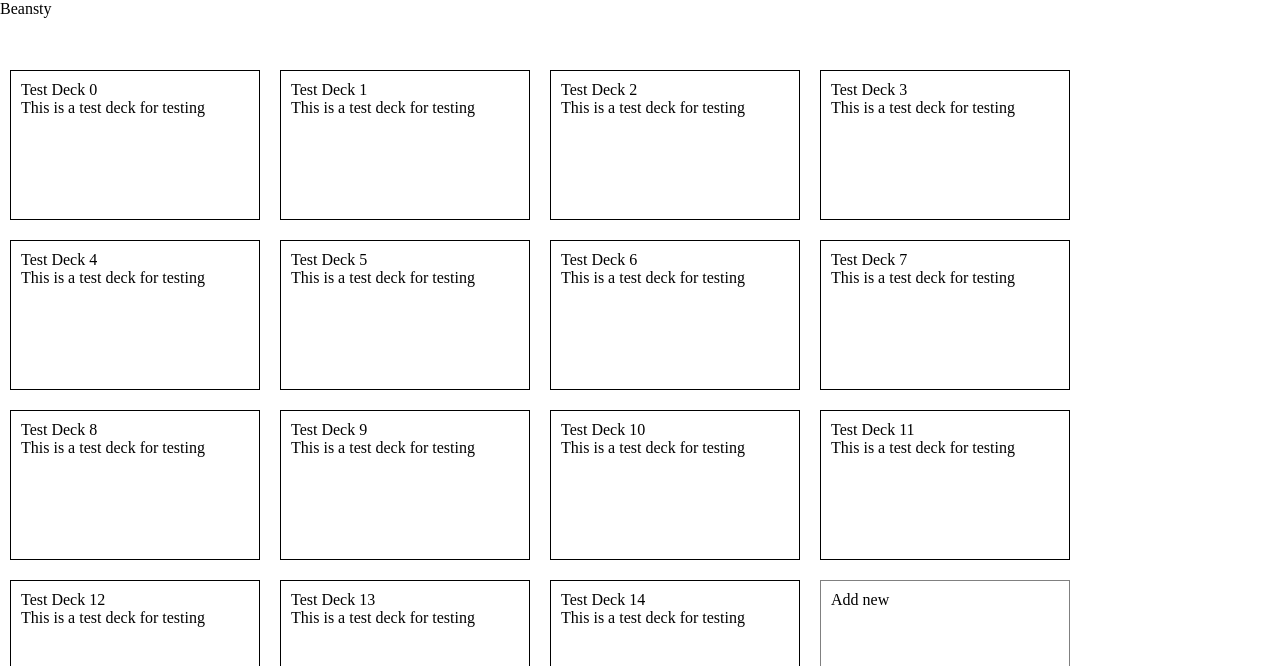
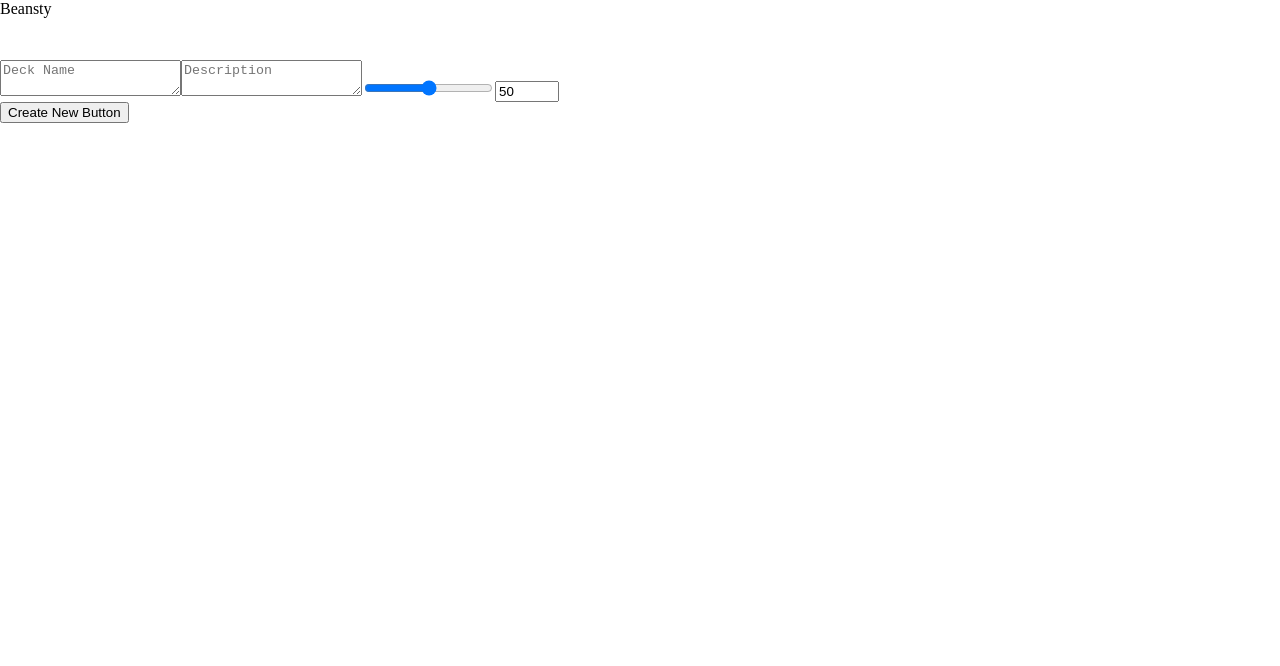
Before and after one commit to erocrizs/Beansty, a React (Create React App) app in the folder beansty/: page / in a window 1280 px wide. Both pictures are taken after a click on the element "Add new". Shown: the top 666 px of the page. Built offline with nearby package versions, Linux system fonts and the light colour scheme.

Commit message:
Implement basic deck creation

```diff
--- a/beansty/src/App.js
+++ b/beansty/src/App.js
@@ -1,17 +1,8 @@
 import {Component} from 'react';
-import mockdeck from './library/mockdeck';
 import './App.css';
 import AppBody from './components/AppBody';
 
 class App extends Component {
-  constructor(props) {
-    super(props)
-
-    this.state = {
-      decks: mockdeck
-    }
-  }
-
   render () {
     return (
       <div id="app">
@@ -20,7 +11,7 @@ class App extends Component {
         </header>
         <div id="body">
           <div id="body-margined" className="full-height">
-            <AppBody decks={this.state.decks}/>
+            <AppBody/>
           </div>
         </div>
       </div>
--- /dev/null
+++ b/beansty/src/components/AppBody/CreateDeck/index.js
@@ -0,0 +1,102 @@
+import { Component } from 'react';
+
+class CreateDeck extends Component {
+  constructor () {
+    super();
+    this.state = {
+      passing: 50,
+      cards: []
+    };
+  }
+
+  render() {
+    return (
+      <div id="create-deck">
+        <div id="create-deck-details">
+          <label htmlFor="new-deck-title" className="no-render">Deck Name</label>
+          <textarea
+            id="new-deck-name"
+            name="name"
+            form="create-deck-form"
+            maxLength="32"
+            placeholder="Deck Name"
+            required
+            />
+          <label htmlFor="new-deck-desc" className="no-render">Description</label>
+          <textarea
+            id="new-deck-desc"
+            name="description"
+            form="create-deck-form"
+            maxLength="128"
+            placeholder="Description"
+            />
+          <label htmlFor="new-deck-passing" className="no-render">Passing Grade</label>
+          <input
+            type="range"
+            name="passing"
+            id="new-deck-passing"
+            form="create-deck-form"
+            min="0"
+            max="100"
+            step="1"
+            value={this.state.passing}
+            onChange={this.updatePassing.bind(this)}
+            />
+          <input
+            type="number"
+            name="passing"
+            id="new-deck-passing-text"
+            min="0"
+            max="100"
+            step="1"
+            value={this.state.passing}
+            onChange={this.updatePassing.bind(this)}
+            required
+            />
+          <form id="create-deck-form" onSubmit={this.triggerCreate.bind(this)}/>
+        </div>
+        <div>
+          <button
+            id="create-new-deck-button"
+            type="submit"
+            form="create-deck-form">
+            Create New Button
+          </button>
+        </div>
+      </div>
+    );
+  }
+
+  updatePassing (event) {
+    const newValue = event.target.value;
+    if (newValue === '' || newValue === '100' || newValue.match(/^\d?\d$/)) {
+      this.setState({
+        ...this.state,
+        passing: event.target.value
+      });
+    }
+  }
+
+  triggerCreate (event) {
+    const deck = {};
+
+    for (let {name, value} of event.target.elements) {
+      if (['name', 'description'].includes(name)) {
+        // texts
+        deck[name] = value.trim();
+      }
+      else if (['passing'].includes(name)) {
+        // numbers
+        deck[name] = +(value.trim());
+      }
+    }
+
+    deck.passing = deck.passing / 100;
+    deck.cards = this.state.cards;
+
+    this.props.onCreateDeck(deck);
+    event.preventDefault();
+  }
+}
+
+export default CreateDeck;
--- a/beansty/src/components/AppBody/ListDeck/index.js
+++ b/beansty/src/components/AppBody/ListDeck/index.js
@@ -7,10 +7,12 @@ class ListDeck extends Component {
     return (
       <div id="list-deck" className="full-height">
         {this.props.decks.map(this.renderDeck)}
-        <div className="deck-container add-new-deck" onClick={() => console.log("here")}>
+        <div className="deck-container add-new-deck"
+          onClick={e => this.triggerCreateNew(e)}>
           Add new
         </div>
-        <div id="new-deck-absolute"></div>
+        <div id="new-deck-absolute"
+          onClick={e => this.triggerCreateNew(e)}/>
       </div>
     )
   }
@@ -22,6 +24,11 @@ class ListDeck extends Component {
       </div>
     );
   }
+
+  triggerCreateNew (event) {
+    this.props.onCreateNew();
+    event.preventDefault();
+  }
 }
 
 export default ListDeck;
--- a/beansty/src/components/AppBody/index.js
+++ b/beansty/src/components/AppBody/index.js
@@ -1,15 +1,75 @@
 import { Component } from 'react';
 import './AppBody.css';
+import CreateDeck from './CreateDeck';
 import ListDeck from './ListDeck';
+import mockdeck from '../../library/mockdeck';
 
 class AppBody extends Component {
-  render() {
+  constructor(props) {
+    super(props);
+
+    this.state = {
+      screen: 'list',
+      decks: mockdeck
+    };
+  }
+
+  setScreen (screen) {
+    this.setState({
+      ...this.state,
+      screen
+    });
+  }
+
+  render () {
     return (
       <div id="app-body" className="full-height">
-        <ListDeck decks={this.props.decks}/>
+        {this.renderCurrentScreen()}
       </div>
     )
-  };
+  }
+
+  renderCurrentScreen () {
+    switch (this.state.screen) {
+      case 'new_deck':
+        return (
+          <CreateDeck
+            onCreateDeck={this.createNewDeck.bind(this)}/>
+        );
+      case 'list':
+      default:
+        return (
+          <ListDeck
+            decks={this.state.decks}
+            onCreateNew={() => this.setScreen('new_deck')}/>
+        );
+    }
+  }
+
+  createNewDeck (deck) {
+    deck.id = this.getNewDeckID()
+    this.setState(
+      {
+        ...this.state,
+        decks: [...this.state.decks, deck]
+      },
+      () => {
+        this.setScreen('list');
+      }
+    );
+  }
+
+  getNewDeckID () {
+    let maxID = 0;
+
+    for (let {id} of this.state.decks) {
+      if (id > maxID) {
+        maxID = id;
+      }
+    }
+
+    return maxID + 1;
+  }
 }
 
 export default AppBody;
--- a/beansty/src/index.css
+++ b/beansty/src/index.css
@@ -7,3 +7,8 @@ html, body, #root {
 .full-height {
   height: 100%;
 }
+
+.no-render {
+  display: none;
+  visibility: hidden;
+}
--- a/beansty/src/library/mockdeck.js
+++ b/beansty/src/library/mockdeck.js
@@ -1,20 +1,17 @@
-const mockdeck =  (id) => ({
+const mockdeck = (id) => ({
   id,
   name: 'Test Deck ' + id,
   description: 'This is a test deck for testing',
-  tags: ['Tag A', 'Tag B', 'Tag C'],
   passing: 0.6,
   cards: [
     {
-      question: 'What tag does this have?',
-      tags: [0],
+      question: 'What is 1 + 1?',
       type: 'text',
-      answer: 'Tag A',
+      answer: '2',
       score: 1
     },
     {
       question: 'What kind of question is this?',
-      tags: [0, 1, 2],
       type: 'radio',
       options: [
         'radio',
@@ -28,20 +25,18 @@ const mockdeck =  (id) => ({
       score: 1
     },
     {
-      question: 'Which tags does this have?',
-      tags: [1, 2],
+      question: 'Which numbers add up to 10?',
       type: 'checkbox',
       options: [
-        'Tag A',
-        'Tag B',
-        'Tag C'
+        '5 + 6',
+        '3 + 7',
+        '2 + 8'
       ],
       answer: [1, 2],
       score: 1
     },
     {
       question: 'Arrange these into alphabetical order.',
-      tags: [1],
       type: 'arrange',
       answer: [
         'crocodile',
@@ -54,7 +49,6 @@ const mockdeck =  (id) => ({
     },
     {
       question: 'What are the names of the main characters in Tom & Jerry?',
-      tags: [2],
       type: 'enumerate',
       order: false,
       answer: [
@@ -65,7 +59,6 @@ const mockdeck =  (id) => ({
     },
     {
       question: 'What are the nicknames of the last four demographic cohort/generations? (in order)',
-      tags: [2],
       type: 'enumerate',
       order: true,
       answer: [
```
Also changed, not shown: beansty/src/components/AppBody/CreateDeck/CreateDeck.css (added).
